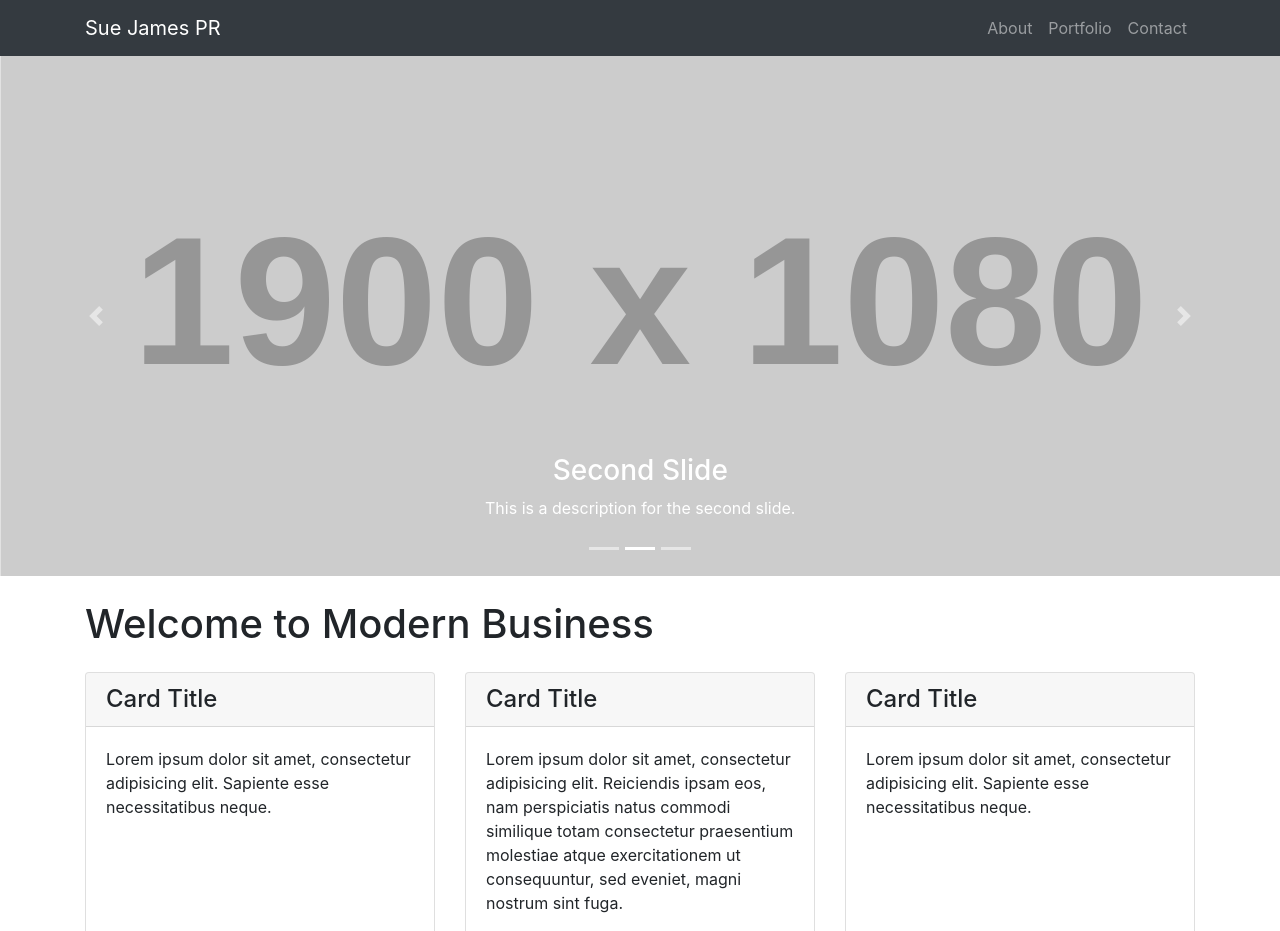
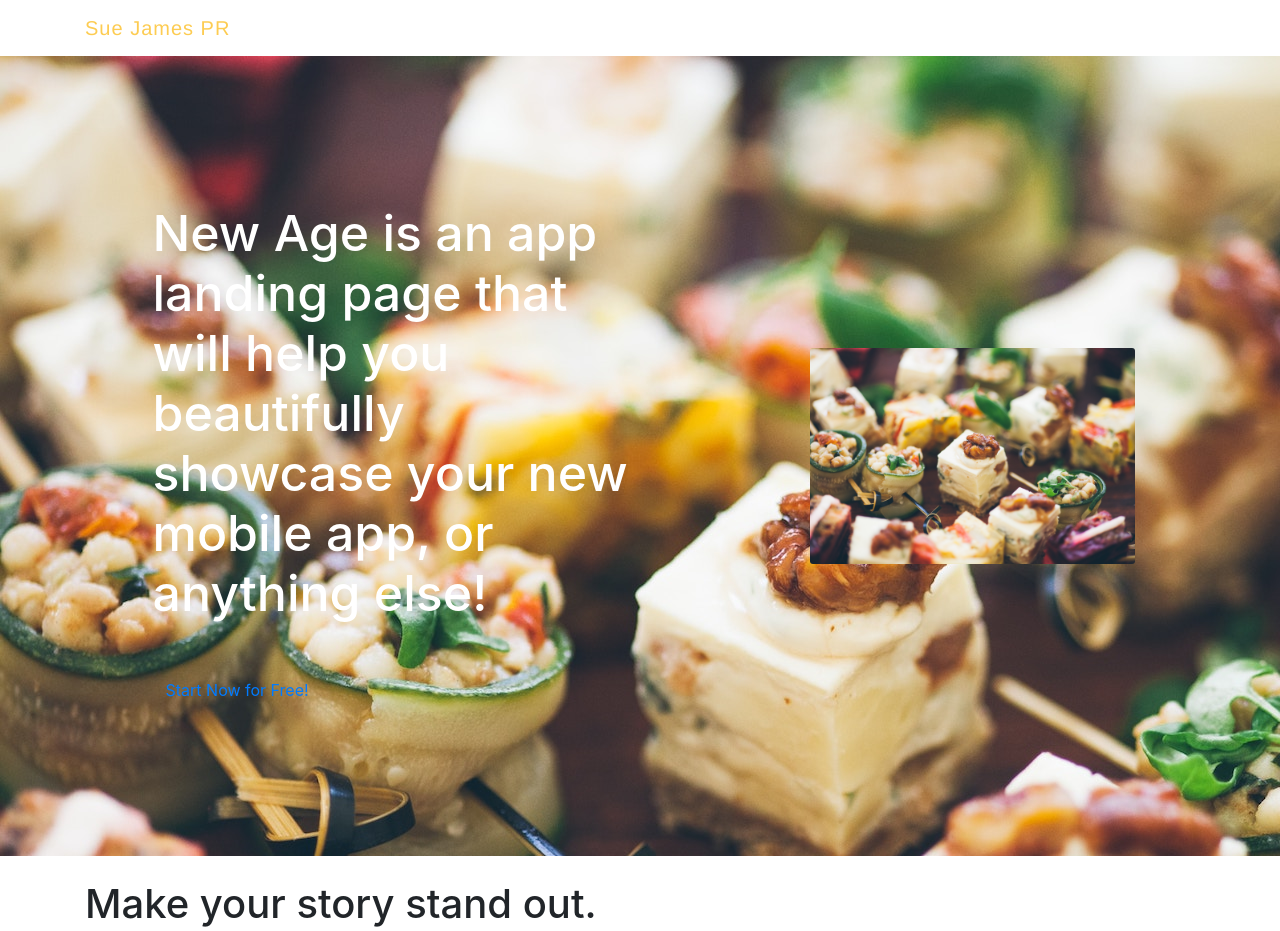
Before and after one commit to darran-blacky/portfolioTemplate, a website: page index.html in a window 1280 px wide. Shown: the top 931 px of the page. Drawn offline with nearby package versions, Linux system fonts and the light colour scheme; files that its build step writes are made by us from their sources; placeholder pictures from the web are drawn by us; files whose address does not match are found by name.

Commit message:
updated nav bar

```diff
--- a/css/modern-business.css
+++ b/css/modern-business.css
@@ -5,7 +5,6 @@
  */
 
 body {
-  padding-top: 54px;
 }
 
 @media (min-width: 992px) {
@@ -85,3 +84,170 @@ body {
   background: #fafafa;
 
 }
+
+
+#mainNav {
+  border-color: rgba(34, 34, 34, 0.05);
+  background-color: white;
+  -webkit-transition: all .35s;
+  transition: all .35s;
+  font-family: 'Catamaran', 'Helvetica', 'Arial', 'sans-serif';
+  font-weight: 200;
+  letter-spacing: 1px;
+}
+
+#mainNav .navbar-brand {
+  color: #fdcc52;
+  font-family: 'Catamaran', 'Helvetica', 'Arial', 'sans-serif';
+  font-weight: 200;
+  letter-spacing: 1px;
+}
+
+#mainNav .navbar-brand:hover, #mainNav .navbar-brand:focus {
+  color: #fcbd20;
+}
+
+#mainNav .navbar-toggler {
+  font-size: 12px;
+  padding: 8px 10px;
+  color: #222222;
+}
+
+#mainNav .navbar-nav > li > a {
+  font-size: 11px;
+  font-family: 'Lato', 'Helvetica', 'Arial', 'sans-serif';
+  letter-spacing: 2px;
+  text-transform: uppercase;
+}
+
+#mainNav .navbar-nav > li > a.active {
+  color: #fdcc52 !important;
+  background-color: transparent;
+}
+
+#mainNav .navbar-nav > li > a.active:hover {
+  background-color: transparent;
+}
+
+#mainNav .navbar-nav > li > a,
+#mainNav .navbar-nav > li > a:focus {
+  color: #222222;
+}
+
+#mainNav .navbar-nav > li > a:hover,
+#mainNav .navbar-nav > li > a:focus:hover {
+  color: #fdcc52;
+}
+
+@media (min-width: 992px) {
+  #mainNav {
+    border-color: transparent;
+    background-color: transparent;
+  }
+  #mainNav .navbar-brand {
+    color: fade(white, 70%);
+  }
+  #mainNav .navbar-brand:hover, #mainNav .navbar-brand:focus {
+    color: white;
+  }
+  #mainNav .navbar-nav > li > a,
+  #mainNav .navbar-nav > li > a:focus {
+    color: rgba(255, 255, 255, 0.7);
+  }
+  #mainNav .navbar-nav > li > a:hover,
+  #mainNav .navbar-nav > li > a:focus:hover {
+    color: white;
+  }
+  #mainNav.navbar-shrink {
+    border-color: rgba(34, 34, 34, 0.1);
+    background-color: white;
+  }
+  #mainNav.navbar-shrink .navbar-brand {
+    color: #222222;
+  }
+  #mainNav.navbar-shrink .navbar-brand:hover, #mainNav.navbar-shrink .navbar-brand:focus {
+    color: #fdcc52;
+  }
+  #mainNav.navbar-shrink .navbar-nav > li > a,
+  #mainNav.navbar-shrink .navbar-nav > li > a:focus {
+    color: #222222;
+  }
+  #mainNav.navbar-shrink .navbar-nav > li > a:hover,
+  #mainNav.navbar-shrink .navbar-nav > li > a:focus:hover {
+    color: #fdcc52;
+  }
+}
+
+header.masthead .device-container .screen img {
+  border-radius: 3px;
+}
+
+@media (min-width: 992px) {
+  header.masthead {
+    height: 100vh;
+    min-height: 775px;
+    padding-top: 0;
+    padding-bottom: 0;
+  }
+  header.masthead .header-content {
+    margin-bottom: 0;
+    text-align: left;
+  }
+  header.masthead .header-content h1 {
+    font-size: 50px;
+  }
+  header.masthead .device-container {
+    max-width: 325px;
+  }
+}
+
+
+header.masthead {
+  position: relative;
+  width: 100%;
+  padding-top: 150px;
+  padding-bottom: 100px;
+  color: white;
+  background: url("../images/kelly-jean-685899-unsplash.jpg"), #7b4397;
+  background: url("../images/kelly-jean-685899-unsplash.jpg"), -webkit-gradient(linear, right top, left top, from(#7b4397), to(#dc2430));
+  background: url("../images/kelly-jean-685899-unsplash.jpg"), linear-gradient(to left, #7b4397, #dc2430);
+}
+
+header.masthead .header-content {
+  max-width: 500px;
+  margin-bottom: 100px;
+  text-align: center;
+}
+
+header.masthead .header-content h1 {
+  font-size: 30px;
+}
+
+header.masthead .device-container {
+  max-width: 325px;
+  margin-right: auto;
+  margin-left: auto;
+}
+
+header.masthead .device-container .screen img {
+  border-radius: 3px;
+}
+
+@media (min-width: 992px) {
+  header.masthead {
+    height: 100vh;
+    min-height: 775px;
+    padding-top: 0;
+    padding-bottom: 0;
+  }
+  header.masthead .header-content {
+    margin-bottom: 0;
+    text-align: left;
+  }
+  header.masthead .header-content h1 {
+    font-size: 50px;
+  }
+  header.masthead .device-container {
+    max-width: 325px;
+  }
+}
--- a/index.html
+++ b/index.html
@@ -8,7 +8,7 @@
     <meta name="description" content="">
     <meta name="author" content="">
 
-    <title>Modern Business - Start Bootstrap Template</title>
+    <title>Sue James PR</title>
 
     <!-- Bootstrap core CSS -->
     <link href="vendor/bootstrap/css/bootstrap.min.css" rel="stylesheet">
@@ -19,11 +19,13 @@
 
   </head>
 
-  <body>
+  <body id="page-top">
 
     <!-- Navigation -->
     <!-- <div class="row" data-aos="fade-down"> -->
-        <nav data-aos="fade-down" class="navbar fixed-top navbar-expand-lg navbar-dark bg-dark fixed-top">
+        <!-- <nav class="navbar navbar-expand-lg navbar-light fixed-top" id="mainNav"> -->
+
+        <nav data-aos="fade-down" class="navbar navbar-expand-lg navbar-light fixed-top" id="mainNav">
             <div class="container">
               <a class="navbar-brand" href="index.html">Sue James PR</a>
               <button class="navbar-toggler navbar-toggler-right" type="button" data-toggle="collapse" data-target="#navbarResponsive" aria-controls="navbarResponsive" aria-expanded="false" aria-label="Toggle navigation">
@@ -34,8 +36,11 @@
                   <li class="nav-item ">
                     <a class="nav-link" href="about.html">About</a>
                   </li>
+                  <li class="nav-item ">
+                    <a class="nav-link" href="about.html">Campaigns</a>
+                  </li>
                   <li class="nav-item">
-                    <a class="nav-link" href="services.html">Portfolio</a>
+                    <a class="nav-link" href="services.html">Clients</a>
                   </li>
                   <li class="nav-item">
                     <a class="nav-link" href="contact.html">Contact</a>
@@ -46,51 +51,38 @@
             </div>
           </nav>
   <!-- </div> -->
-    <header>
-      <div id="carouselExampleIndicators" class="carousel slide" data-ride="carousel">
-        <ol class="carousel-indicators">
-          <li data-target="#carouselExampleIndicators" data-slide-to="0" class="active"></li>
-          <li data-target="#carouselExampleIndicators" data-slide-to="1"></li>
-          <li data-target="#carouselExampleIndicators" data-slide-to="2"></li>
-        </ol>
-        <div class="carousel-inner" role="listbox">
-          <!-- Slide One - Set the background image for this slide in the line below -->
-          <div class="carousel-item active" style="background-image: url('http://placehold.it/1900x1080')">
-            <div class="carousel-caption d-none d-md-block">
-              <h3>First Slide</h3>
-              <p>This is a description for the first slide.</p>
+
+    <header class="masthead">
+        <div class="container h-100">
+          <div class="row h-100">
+            <div class="col-lg-7 my-auto">
+              <div class="header-content mx-auto">
+                <h1 class="mb-5">New Age is an app landing page that will help you beautifully showcase your new mobile app, or anything else!</h1>
+                <a href="#download" class="btn btn-outline btn-xl js-scroll-trigger">Start Now for Free!</a>
+              </div>
             </div>
-          </div>
-          <!-- Slide Two - Set the background image for this slide in the line below -->
-          <div class="carousel-item" style="background-image: url('http://placehold.it/1900x1080')">
-            <div class="carousel-caption d-none d-md-block">
-              <h3>Second Slide</h3>
-              <p>This is a description for the second slide.</p>
-            </div>
-          </div>
-          <!-- Slide Three - Set the background image for this slide in the line below -->
-          <div class="carousel-item" style="background-image: url('http://placehold.it/1900x1080')">
-            <div class="carousel-caption d-none d-md-block">
-              <h3>Third Slide</h3>
-              <p>This is a description for the third slide.</p>
+            <div class="col-lg-5 my-auto">
+              <div class="device-container">
+                <div class="device-mockup iphone6_plus portrait white">
+                  <div class="device">
+                    <div class="screen">
+                      <!-- Demo image for screen mockup, you can put an image here, some HTML, an animation, video, or anything else! -->
+                      <img src="/Users/darranblackweir/Documents/GitHub/portfolioTemplate/images/kelly-jean-685899-unsplash.jpg" class="img-fluid" alt="">
+                    </div>
+                    <div class="button">
+                      <!-- You can hook the "home button" to some JavaScript events or just remove it -->
+                    </div>
+                  </div>
+                </div>
+              </div>
             </div>
           </div>
         </div>
-        <a class="carousel-control-prev" href="#carouselExampleIndicators" role="button" data-slide="prev">
-          <span class="carousel-control-prev-icon" aria-hidden="true"></span>
-          <span class="sr-only">Previous</span>
-        </a>
-        <a class="carousel-control-next" href="#carouselExampleIndicators" role="button" data-slide="next">
-          <span class="carousel-control-next-icon" aria-hidden="true"></span>
-          <span class="sr-only">Next</span>
-        </a>
-      </div>
-    </header>
-
+      </header>
     <!-- Page Content -->
     <div class="container">
 
-      <h1 class="my-4">Welcome to Modern Business</h1>
+      <h1 class="my-4">Make your story stand out.</h1>
 
       <!-- Marketing Icons Section -->
       <div class="row">
@@ -255,6 +247,8 @@
     <script>
       AOS.init();
     </script>
+
+<script src="js/new-age.min.js"></script>
   </body>
 
 </html>
--- /dev/null
+++ b/js/new-age.js
@@ -0,0 +1,42 @@
+(function($) {
+  "use strict"; // Start of use strict
+
+  // Smooth scrolling using jQuery easing
+  $('a.js-scroll-trigger[href*="#"]:not([href="#"])').click(function() {
+    if (location.pathname.replace(/^\//, '') == this.pathname.replace(/^\//, '') && location.hostname == this.hostname) {
+      var target = $(this.hash);
+      target = target.length ? target : $('[name=' + this.hash.slice(1) + ']');
+      if (target.length) {
+        $('html, body').animate({
+          scrollTop: (target.offset().top - 48)
+        }, 1000, "easeInOutExpo");
+        return false;
+      }
+    }
+  });
+
+  // Closes responsive menu when a scroll trigger link is clicked
+  $('.js-scroll-trigger').click(function() {
+    $('.navbar-collapse').collapse('hide');
+  });
+
+  // Activate scrollspy to add active class to navbar items on scroll
+  $('body').scrollspy({
+    target: '#mainNav',
+    offset: 54
+  });
+
+  // Collapse Navbar
+  var navbarCollapse = function() {
+    if ($("#mainNav").offset().top > 100) {
+      $("#mainNav").addClass("navbar-shrink");
+    } else {
+      $("#mainNav").removeClass("navbar-shrink");
+    }
+  };
+  // Collapse now if page is not at top
+  navbarCollapse();
+  // Collapse the navbar when page is scrolled
+  $(window).scroll(navbarCollapse);
+
+})(jQuery); // End of use strict
```
Also changed, not shown: images/kelly-jean-685899-unsplash.jpg (added), js/new-age.min.js (added), vendor/bootstrap/css/bootstrap.css.
